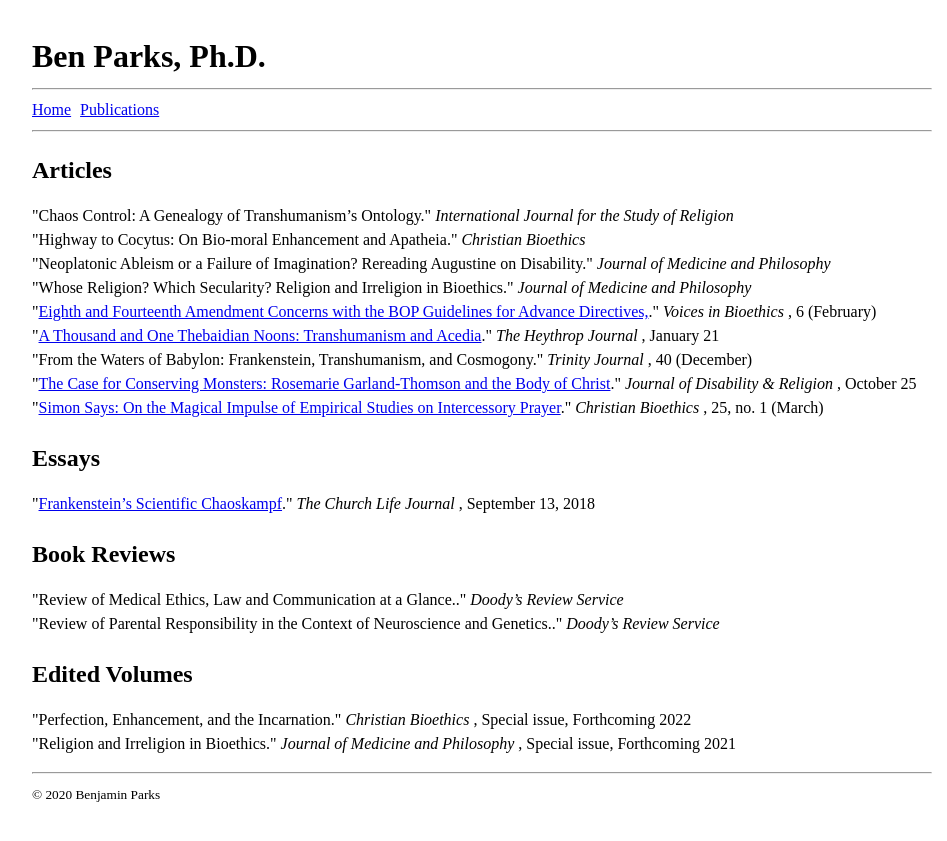
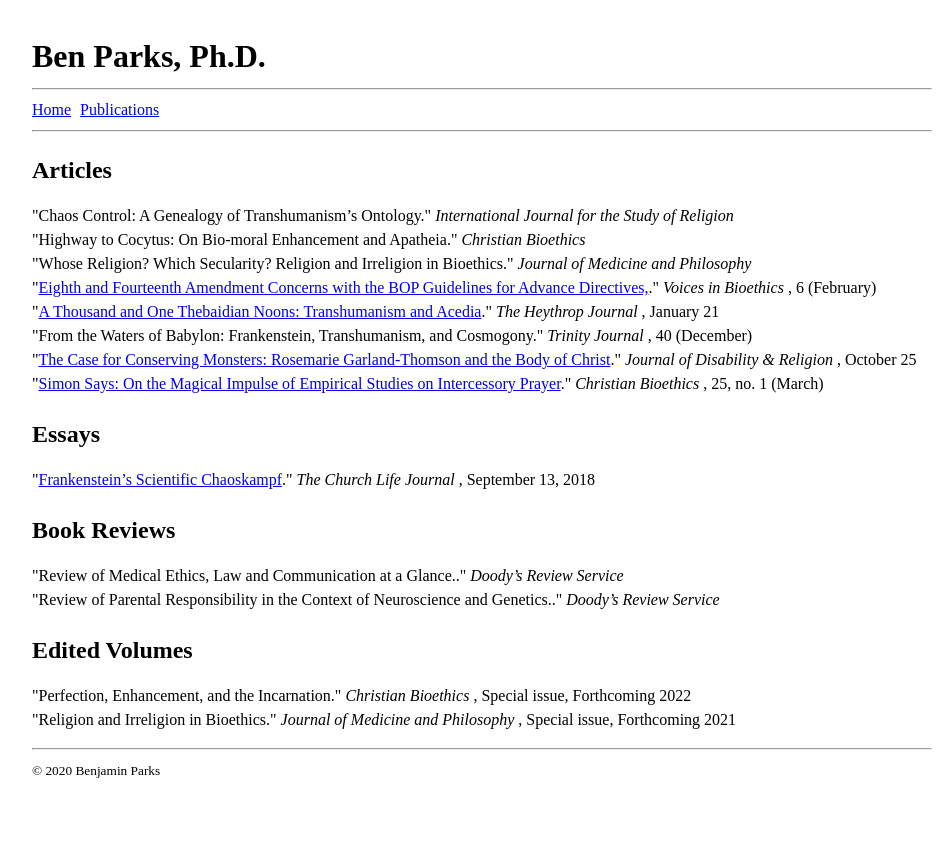
Before and after one commit to benjaminparks/benjaminparks.github.io, a Jekyll site: the page built from publications.html, in a window 1280 px wide. Shown: the top 841 px of the page, without its empty margins (0-947 px from the left). Built offline with Jekyll 4.4.1, drawn with Linux system fonts in a browser that asks for light colours.

Commit message:
Remove article

```diff
--- a/_data/articles.json
+++ b/_data/articles.json
@@ -10,12 +10,6 @@
     "status": "In Preparation",
     "title": "Highway to Cocytus: On Bio-moral Enhancement and Apatheia",
     "journal": "Christian Bioethics"
-  },
-  {
-    "author": "Parks, Benjamin N.",
-    "status": "In Revision",
-    "title": "Neoplatonic Ableism or a Failure of Imagination? Rereading Augustine on Disability",
-    "journal": "Journal of Medicine and Philosophy"
   },
   {
     "author": "Parks, Benjamin N.",
```
